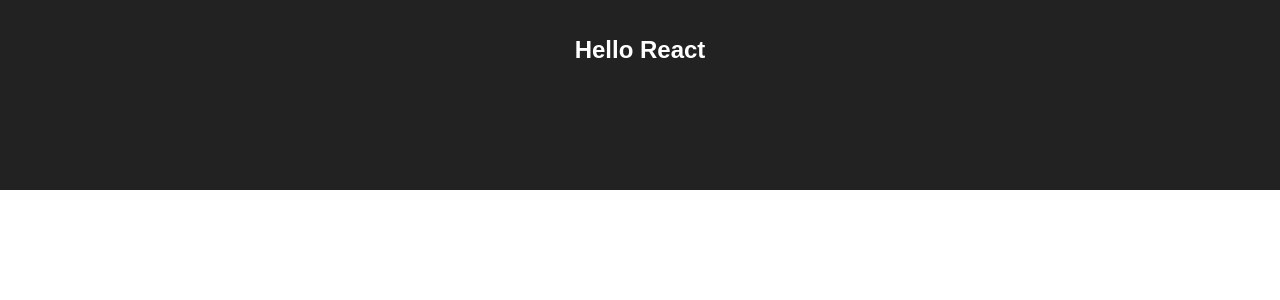
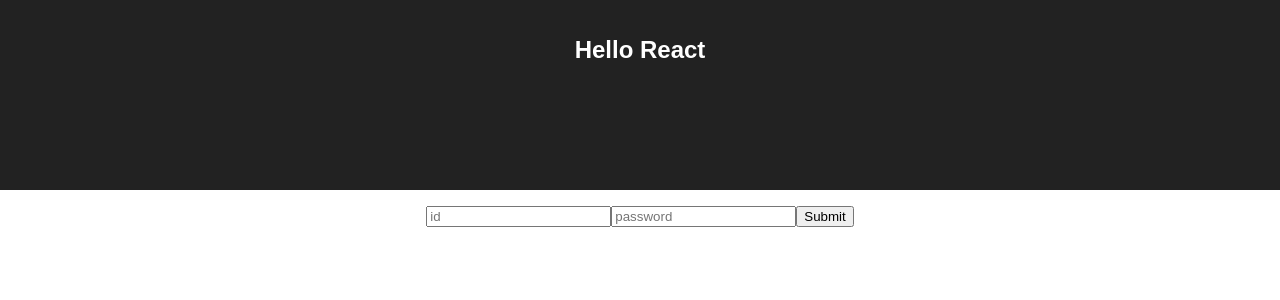
Before and after one commit to jinwoo-jeon0/Hello-React, a React (Create React App) app: page / in a window 1280 px wide. Shown: the top 300 px of the page. Built offline with nearby package versions, Linux system fonts and the light colour scheme.

Commit message:
Add id, password, and submit

```diff
--- a/src/App.js
+++ b/src/App.js
@@ -8,6 +8,11 @@
         <header className="App-header">
           <h1 className="App-title">Hello React</h1>
         </header>
+        <p>
+          <input type="text" id="id" placeholder="id"/>
+          <input type="password" id="password" placeholder="password"/>
+          <input type="submit"/>
+        </p>
       </div>
     );
   }
```
